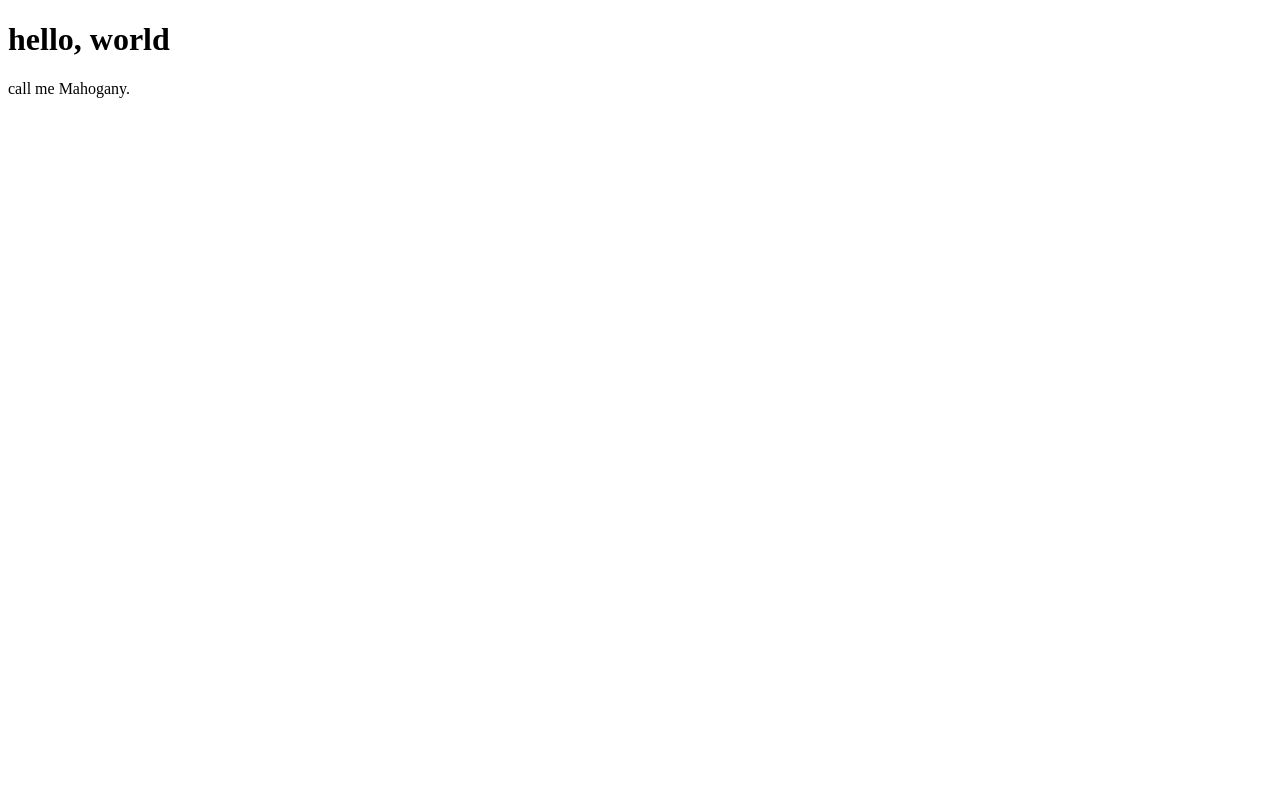
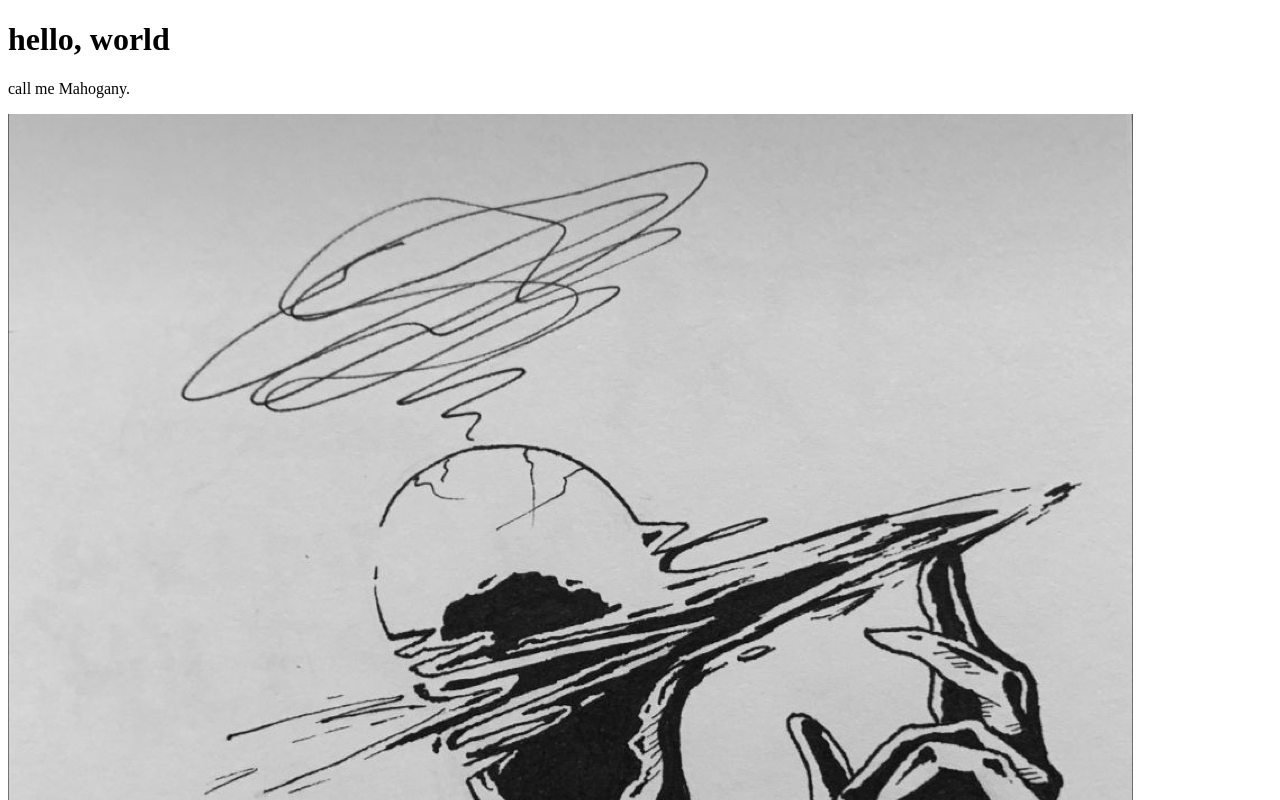
Before and after one commit to MahoganyGant/website, a plain HTML site: page index.html in a window 1280 px wide. Shown: the top 800 px of the page. Drawn offline with Linux system fonts and the light colour scheme.

Commit message:
add an image

```diff
--- a/index.html
+++ b/index.html
@@ -8,5 +8,6 @@
 <body>
 <h1>hello, world</h1>
 <p> call me Mahogany.</p>
+<img src="images/project pic.jpg" alt="drawing of how it feels learning command line">
 </body>
 </html>
```
Also changed, not shown: images/project pic.jpg (added), 1 other file.
